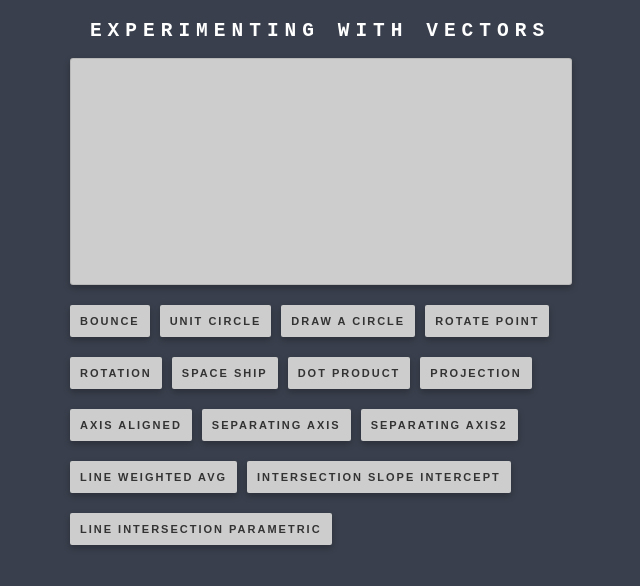
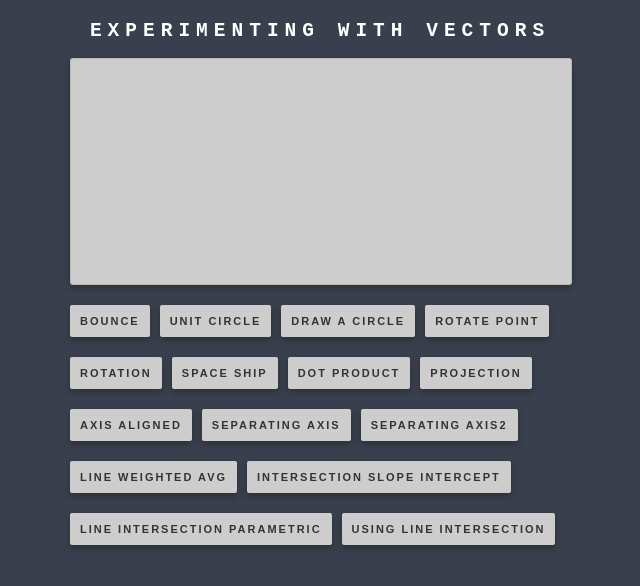
Before and after one commit to sean-codes/vector-concepts, a website: page index.html in a window 1280 px wide. Shown: the whole page, without its empty margins (320-960 px from the left). Drawn offline with Linux system fonts and the light colour scheme.

Commit message:
new example

```diff
--- a/index.html
+++ b/index.html
@@ -26,6 +26,7 @@
 				{ title: 'Line Weighted AVG', src: '/experiments/lineWeightedAvg.js' },
             { title: 'Intersection Slope Intercept', src: '/experiments/intersectionSlopeIntercept.js' },
             { title: 'Line Intersection Parametric', src: '/experiments/intersectionParametric.js' },
+            { title: 'Using Line Intersection', src: '/experiments/intersectionUsage.js' },
          ]
 
          // Some interesting manuevering
```
